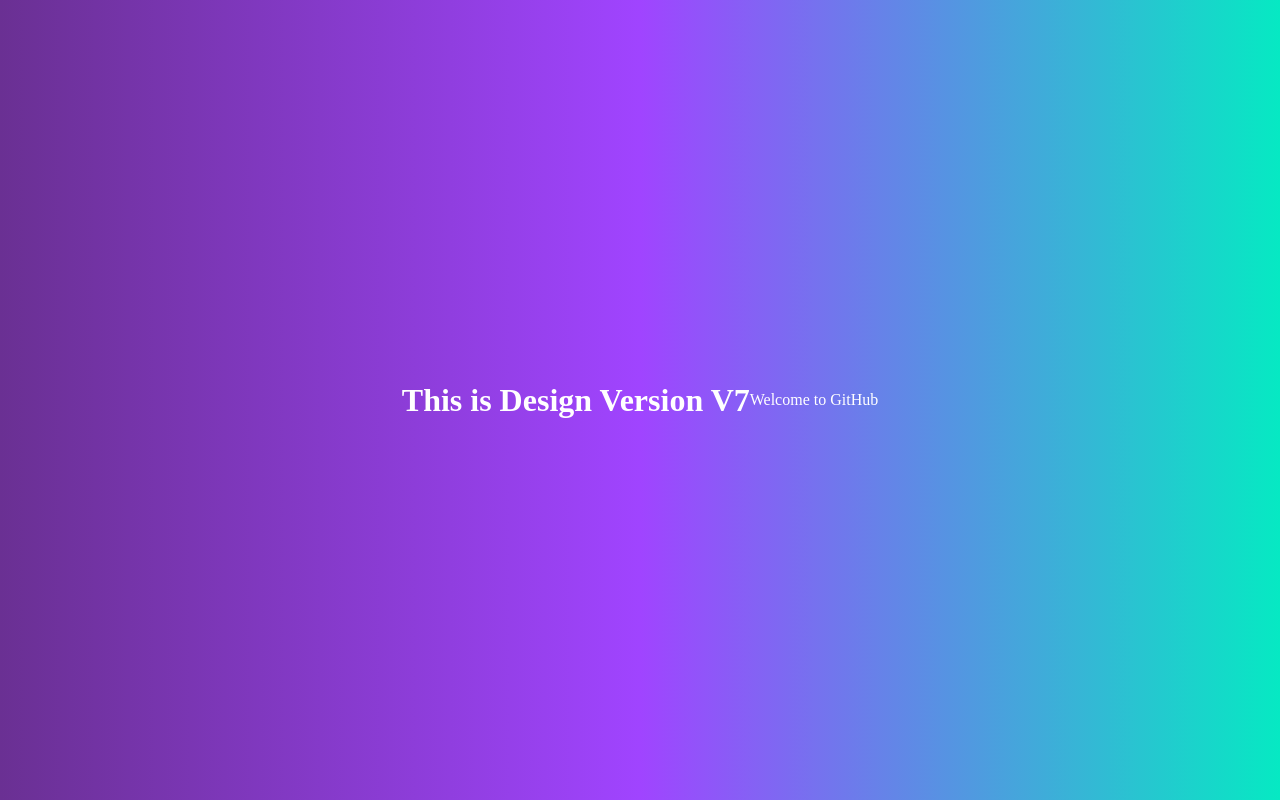
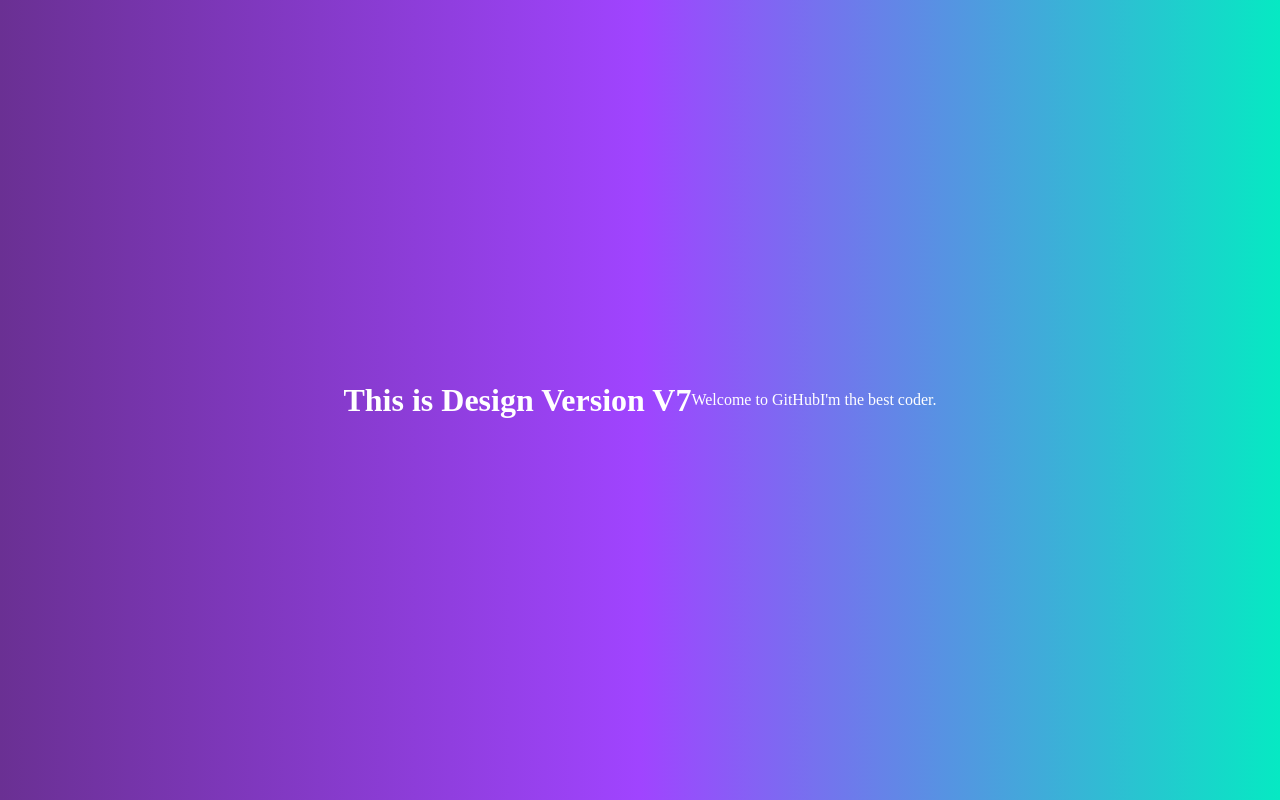
Before and after one commit to gitnoobiee/myrepo, a plain HTML site: page index.html in a window 1280 px wide. Drawn offline with Linux system fonts and the light colour scheme.

Commit message:
Next level code improvement

```diff
--- a/index.html
+++ b/index.html
@@ -9,5 +9,6 @@
 <body>
     <h1>This is Design Version V7</h1>
     <p>Welcome to GitHub</p>
+    <p>I'm the best coder.</p>
 </body>
 </html>
```
